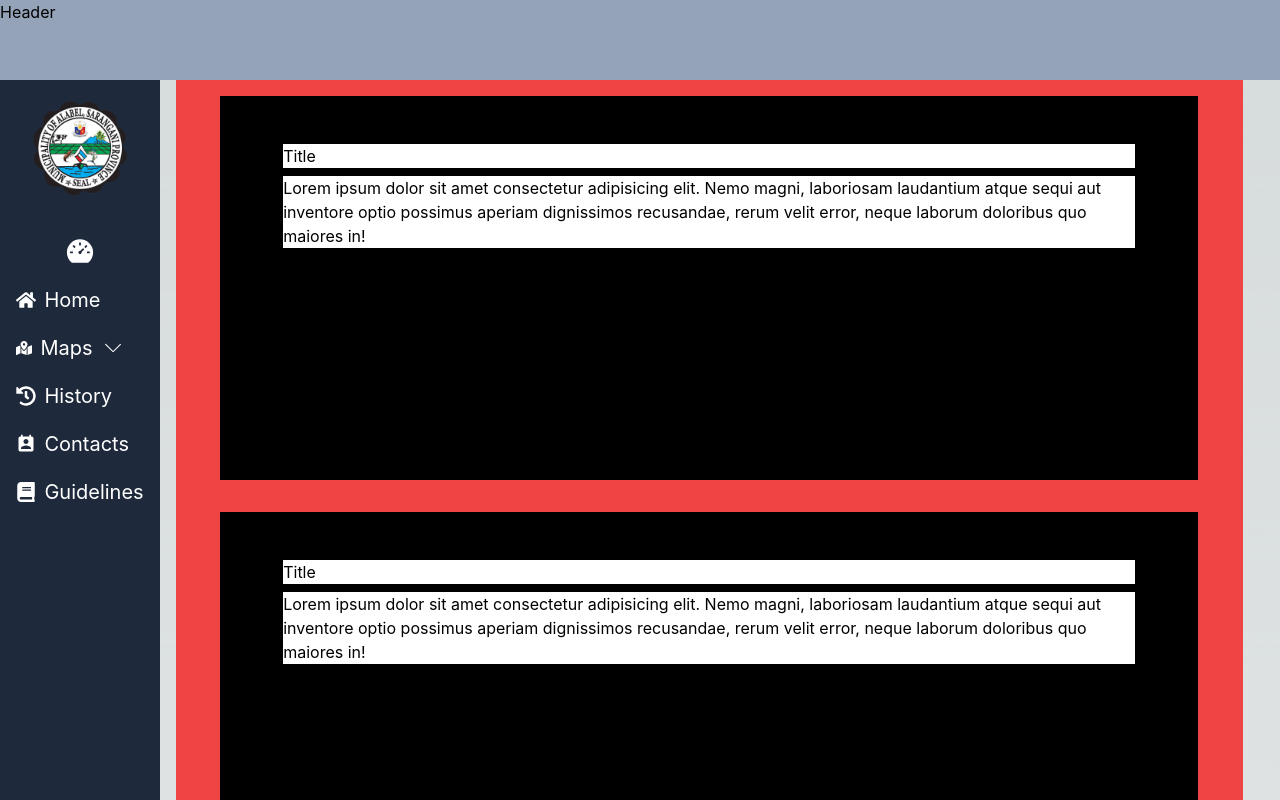
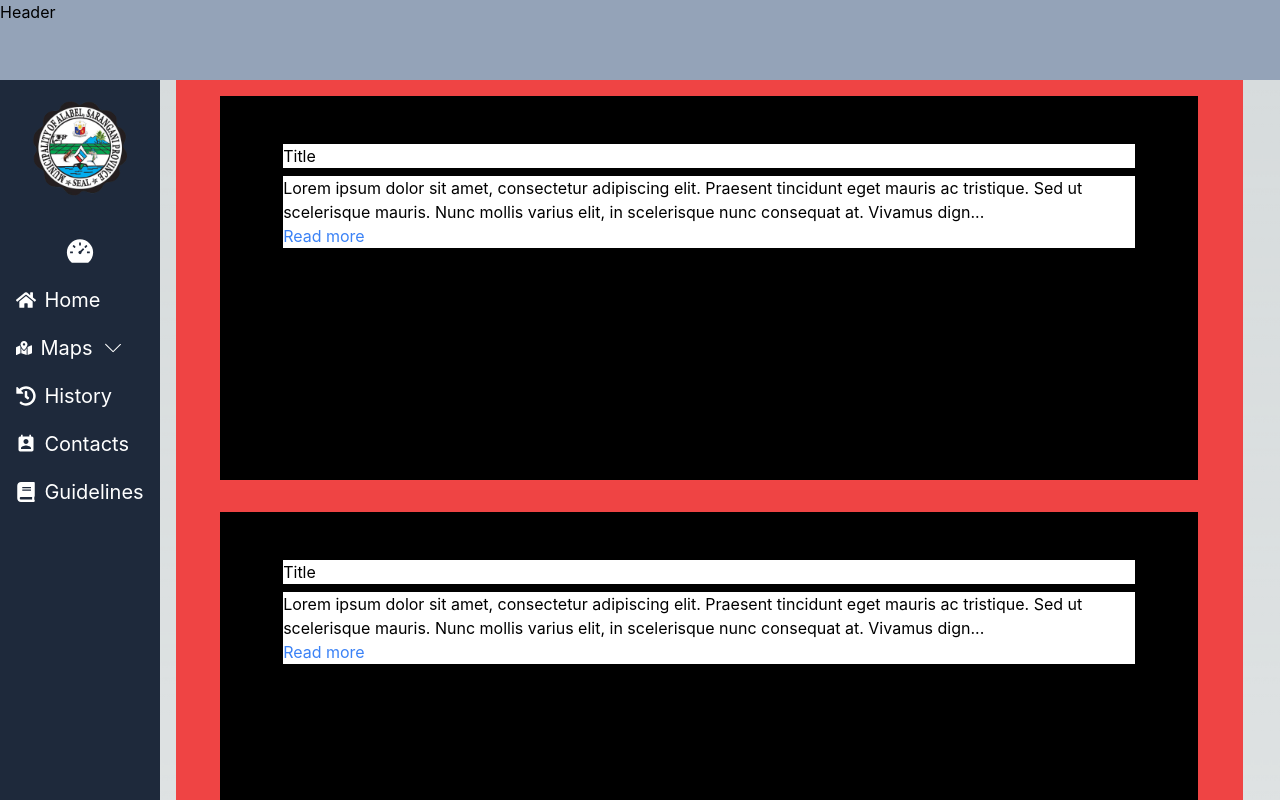
Before and after one commit to CodeKnight07/GeohazardMap, a Next.js app in the folder geomap-frontend/: page /components/user/user-dashboard/dashboard-main in a window 1280 px wide. Shown: the top 800 px of the page. Built offline with nearby package versions, Linux system fonts and the light colour scheme.

Commit message:
enhance map.tsx

```diff
--- /dev/null
+++ b/geomap-frontend/pages/components/appcomponent/maps/landslide.tsx
@@ -0,0 +1,16 @@
+import React from 'react';
+
+function Landslide() {
+  return (
+    <div className='top-20 -z-50 flex flex-col justify-start items-center space-y-5 max-md:w-screen max-md:left-0 absolute h-auto md:w-10/12 md:relative md:h-auto left-40 lg:left-44'>
+      <div className='w-full bg-green-500 max-md:h-screen md:h-4/5'>
+        {/* Content */}
+      </div>
+      <div className='w-11/12 bg-red-500 max-md:h-28 md:h-16'>
+        {/* Content */}
+      </div>
+    </div>
+  );
+}
+
+export default Landslide;
--- /dev/null
+++ b/geomap-frontend/pages/components/user/content/dashboard-paragraph.tsx
@@ -0,0 +1,28 @@
+import React, { useState } from 'react';
+
+interface UserDashboardParagraphProps {
+  content: string;
+  maxHeight: number;
+}
+
+function UserDashboardParagraph({ content, maxHeight }: UserDashboardParagraphProps) {
+  const [viewMore, setViewMore] = useState(false);
+  const truncatedStyle = `h-${maxHeight} overflow-hidden`;
+
+  const handleViewMoreClick = () => {
+    setViewMore(true);
+  };
+
+  return (
+    <div className={truncatedStyle}>
+      <p>{viewMore ? content : `${content.slice(0, 200)}...`}</p>
+      {!viewMore && (
+        <button onClick={handleViewMoreClick} className="text-blue-500 hover:text-blue-700">
+          Read more
+        </button>
+      )}
+    </div>
+  );
+}
+
+export default UserDashboardParagraph;
--- a/geomap-frontend/pages/components/user/user-dashboard/dashboard-announcement.tsx
+++ b/geomap-frontend/pages/components/user/user-dashboard/dashboard-announcement.tsx
@@ -1,28 +1,35 @@
-import React from 'react'
+import React from 'react';
+import UserDashboardParagraph from '../content/dashboard-paragraph';
 
 function UserAnnouncement() {
+  const divGenerator = () => {
+    const divs = [];
+    const numPost = 10; // Number of posts
+    const dummyPost =
+      'Lorem ipsum dolor sit amet, consectetur adipiscing elit. Praesent tincidunt eget mauris ac tristique. Sed ut scelerisque mauris. Nunc mollis varius elit, in scelerisque nunc consequat at. Vivamus dignissim orci a nisi bibendum, eu scelerisque tortor pretium. Proin commodo nisi sit amet velit egestas, a scelerisque velit dapibus. Donec laoreet felis vel sapien commodo pretium.';
+    const maxHeight = 500;
+    for (let i = 0; i < numPost; i++) {
+      divs.push(
+        <div
+          key={i}
+          className="bg-black flex flex-col items-center space-y-2 max-md:w-4/5 h-80 md:w-11/12 md:h-96 p-6 m-4"
+        >
+          {i + 1}
+          <div className="bg-white w-11/12">Title</div>
+          <div className="w-11/12 bg-white">
+            <UserDashboardParagraph content={dummyPost} maxHeight={maxHeight} />
+          </div>
+        </div>
+      );
+    }
+    return divs;
+  };
 
-   const divGenerator =()=>{ // get method how many post in the database
-                          // ToDO need to fetch using api the posts data
-    const divs =[]      // store the divs need to be rendered and return
-    const numPost =10 // dummy Data
-    for (let i = 0; i < numPost; i++){
-      divs.push(<div key={i} className='bg-black flex flex-col items-center space-y-2 max-md:w-4/5 h-80 md:w-11/12 md:h-96 p-6 m-4'>{i+1}
-        <div className='bg-white w-11/12'>Title</div>
-        <div className='w-11/12 bg-white'>
-          <p>Lorem ipsum dolor sit amet consectetur adipisicing elit. Nemo magni, laboriosam laudantium atque sequi aut inventore optio possimus aperiam dignissimos recusandae, rerum velit error, neque laborum doloribus quo maiores in!</p>
-        </div>
-
-      </div>)
-    }
-    return divs
-  }
   return (
-    <div className='bg-red-500 relative h-auto top-20 -z-50 flex flex-col items-center lg:w-10/12 left-40 mx-2 md:w-9/12 md:mx-4
-     sm: w-9/12 max-sm:left-0 max-sm:w-screen '>
-        {divGenerator()}
+    <div className="bg-red-500 relative h-auto top-20 -z-50 flex flex-col items-center lg:w-10/12 left-40 mx-2 md:w-9/12 md:mx-4 sm:w-9/12 max-sm:left-0 max-sm:w-screen">
+      {divGenerator()}
     </div>
-  )
+  );
 }
 
-export default UserAnnouncement
+export default UserAnnouncement;
--- a/geomap-frontend/pages/components/user/user-dashboard/dashboard-main.tsx
+++ b/geomap-frontend/pages/components/user/user-dashboard/dashboard-main.tsx
@@ -3,11 +3,13 @@ import UserDashboardNav from './dashboard-nav'
 import UserDashboardHeader from './dashboard-header'
 import UserAnnouncement from './dashboard-announcement'
 
+
 function UserDashboardMain() {
   return (
-    <div className='flex w-screen auto' >
+    <div className='flex w-screen' >
         <UserDashboardHeader/>
         <UserAnnouncement/>
+
         <UserDashboardNav/>
 
     </div>
--- a/geomap-frontend/pages/components/user/user-dashboard/dashboard-map.tsx
+++ b/geomap-frontend/pages/components/user/user-dashboard/dashboard-map.tsx
@@ -0,0 +1,20 @@
+import React from 'react'
+import UserDashboardHeader from './dashboard-header'
+import UserDashboardNav from './dashboard-nav'
+import Landslide from '../../appcomponent/maps/landslide'
+
+function UserDashboardMap() {
+  return (
+    <div className='flex flex-col min-h-screen '>
+       <UserDashboardHeader/>
+      <div className='flex flex-grow overflow-x-hidden'>
+      <UserDashboardNav/>
+        <Landslide/>
+      </div>
+
+
+    </div>
+  )
+}
+
+export default UserDashboardMap
--- a/geomap-frontend/pages/index.tsx
+++ b/geomap-frontend/pages/index.tsx
@@ -1,12 +1,16 @@
 import React from 'react'
 import LandingPage from './components/user/landing-page/landing-page'
 import LoginForm from './components/form/login'
+import UserDashboardMain from './components/user/user-dashboard/dashboard-main'
+import UserDashboardMap from './components/user/user-dashboard/dashboard-map'
 
 function Index() {
   return (
     <div className='w-screen h-screen'>
         {/* <LandingPage/> */}
-        <LoginForm/>
+        {/* <LoginForm/> */}
+        {/* <UserDashboardMain/> */}
+        <UserDashboardMap/>
     </div>
   )
 }
```
Also changed, not shown: geomap-frontend/pages/components/user/user-dashboard/dashboard-nav.tsx (+64 -59 lines).
